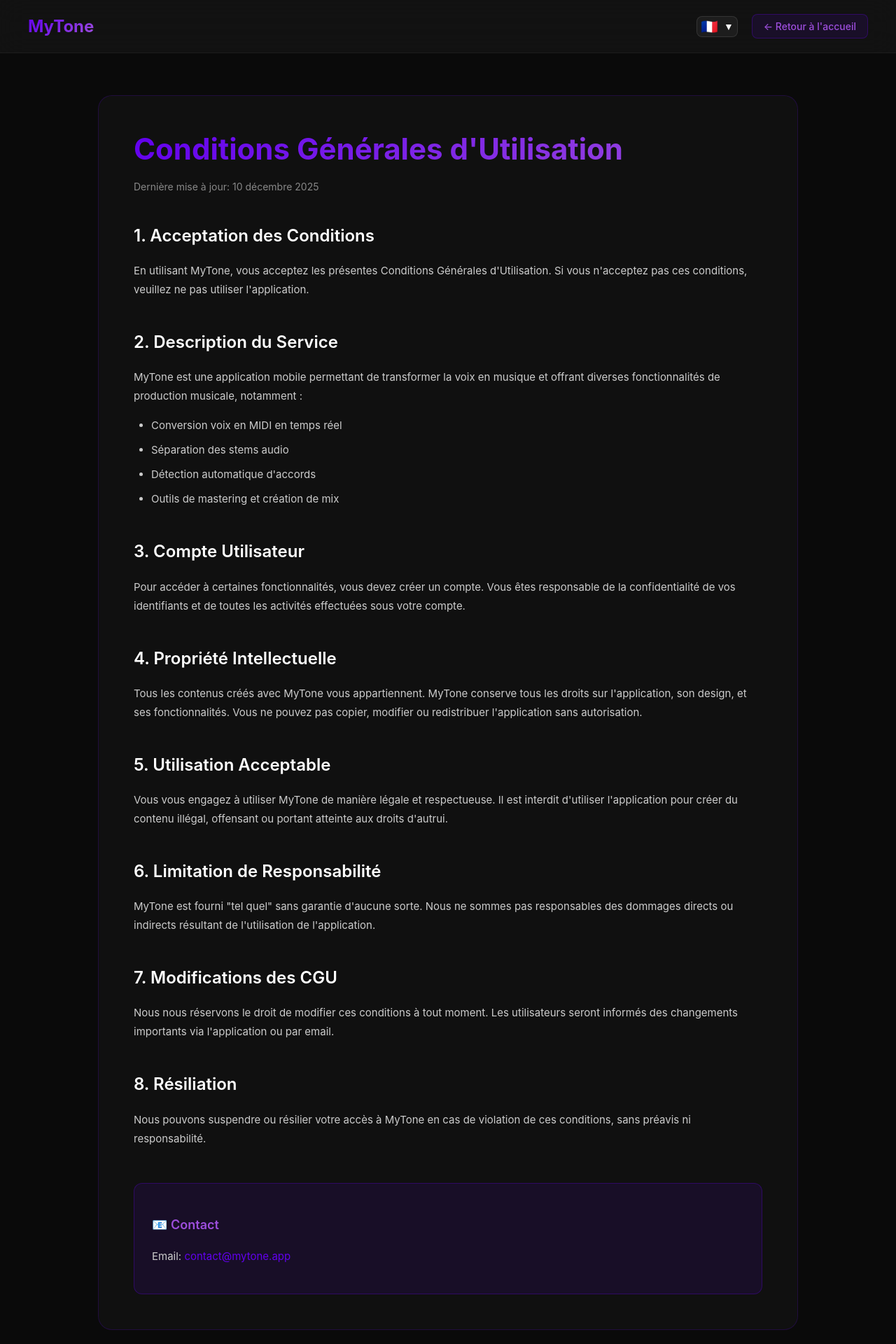
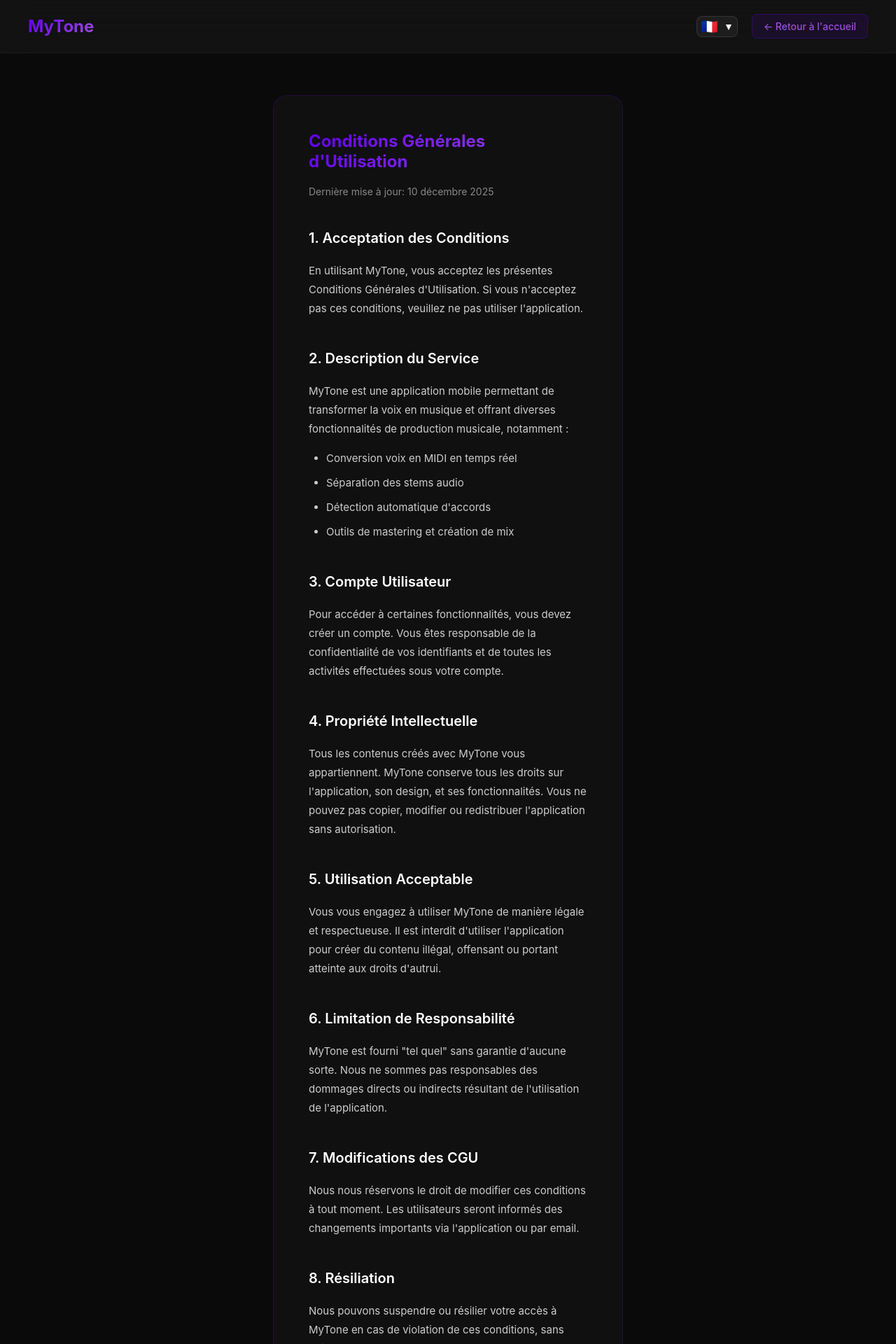
Before and after one commit to MyTone-EIP/website, a Next.js app: page /cgu in a window 1280 px wide. Shown: the top 1920 px of the page at 70% size. Built offline with nearby package versions, Linux system fonts and the light colour scheme.

Commit message:
fixing cgu page

```diff
--- a/app/cgu/page.js
+++ b/app/cgu/page.js
@@ -60,7 +60,7 @@
       </nav>
 
       {/* Contenu principal */}
-      <div style={{ padding: '60px 40px', maxWidth: '1000px', margin: '0 auto' }}>
+      <div style={{ padding: '60px 40px', maxWidth: '500px', margin: '0 auto' }}>
         <div style={{
           background: 'rgba(20,20,20,0.6)',
           border: '1px solid rgba(98,0,238,0.2)',
@@ -70,7 +70,7 @@
           <h1 style={{
             margin: '0 0 20px 0',
             color: 'white',
-            fontSize: '42px',
+            fontSize: '24px',
             fontWeight: '700',
             background: 'linear-gradient(135deg, #6200EE 0%, #9D4EDD 100%)',
             WebkitBackgroundClip: 'text',
@@ -87,7 +87,7 @@
           <div style={{ color: '#ccc', lineHeight: '1.8', fontSize: '15px' }}>
             {/* Section 1 */}
             <section style={{ marginBottom: '40px' }}>
-              <h2 style={{ color: 'white', fontSize: '24px', fontWeight: '600', marginBottom: '15px' }}>
+              <h2 style={{ color: 'white', fontSize: '20px', fontWeight: '600', marginBottom: '15px' }}>
                 1. {t.cguSection1Title}
               </h2>
               <p style={{ marginBottom: '15px' }}>
@@ -97,7 +97,7 @@
 
             {/* Section 2 */}
             <section style={{ marginBottom: '40px' }}>
-              <h2 style={{ color: 'white', fontSize: '24px', fontWeight: '600', marginBottom: '15px' }}>
+              <h2 style={{ color: 'white', fontSize: '20px', fontWeight: '600', marginBottom: '15px' }}>
                 2. {t.cguSection2Title}
               </h2>
               <p style={{ marginBottom: '15px' }}>
@@ -113,7 +113,7 @@
 
             {/* Section 3 */}
             <section style={{ marginBottom: '40px' }}>
-              <h2 style={{ color: 'white', fontSize: '24px', fontWeight: '600', marginBottom: '15px' }}>
+              <h2 style={{ color: 'white', fontSize: '20px', fontWeight: '600', marginBottom: '15px' }}>
                 3. {t.cguSection3Title}
               </h2>
               <p style={{ marginBottom: '15px' }}>
@@ -123,7 +123,7 @@
 
             {/* Section 4 */}
             <section style={{ marginBottom: '40px' }}>
-              <h2 style={{ color: 'white', fontSize: '24px', fontWeight: '600', marginBottom: '15px' }}>
+              <h2 style={{ color: 'white', fontSize: '20px', fontWeight: '600', marginBottom: '15px' }}>
                 4. {t.cguSection4Title}
               </h2>
               <p style={{ marginBottom: '15px' }}>
@@ -133,7 +133,7 @@
 
             {/* Section 5 */}
             <section style={{ marginBottom: '40px' }}>
-              <h2 style={{ color: 'white', fontSize: '24px', fontWeight: '600', marginBottom: '15px' }}>
+              <h2 style={{ color: 'white', fontSize: '20px', fontWeight: '600', marginBottom: '15px' }}>
                 5. {t.cguSection5Title}
               </h2>
               <p style={{ marginBottom: '15px' }}>
@@ -143,7 +143,7 @@
 
             {/* Section 6 */}
             <section style={{ marginBottom: '40px' }}>
-              <h2 style={{ color: 'white', fontSize: '24px', fontWeight: '600', marginBottom: '15px' }}>
+              <h2 style={{ color: 'white', fontSize: '20px', fontWeight: '600', marginBottom: '15px' }}>
                 6. {t.cguSection6Title}
               </h2>
               <p style={{ marginBottom: '15px' }}>
@@ -153,7 +153,7 @@
 
             {/* Section 7 */}
             <section style={{ marginBottom: '40px' }}>
-              <h2 style={{ color: 'white', fontSize: '24px', fontWeight: '600', marginBottom: '15px' }}>
+              <h2 style={{ color: 'white', fontSize: '20px', fontWeight: '600', marginBottom: '15px' }}>
                 7. {t.cguSection7Title}
               </h2>
               <p style={{ marginBottom: '15px' }}>
@@ -163,7 +163,7 @@
 
             {/* Section 8 */}
             <section style={{ marginBottom: '40px' }}>
-              <h2 style={{ color: 'white', fontSize: '24px', fontWeight: '600', marginBottom: '15px' }}>
+              <h2 style={{ color: 'white', fontSize: '20px', fontWeight: '600', marginBottom: '15px' }}>
                 8. {t.cguSection8Title}
               </h2>
               <p style={{ marginBottom: '15px' }}>
@@ -173,17 +173,17 @@
 
             {/* Contact */}
             <section style={{
-              marginTop: '50px',
-              padding: '25px',
+              marginTop: '40px',
+              padding: '5px',
               background: 'rgba(98,0,238,0.1)',
               border: '1px solid rgba(98,0,238,0.3)',
-              borderRadius: '12px'
+              borderRadius: '10px'
             }}>
-              <h3 style={{ color: '#9D4EDD', fontSize: '18px', fontWeight: '600', marginBottom: '10px' }}>
+              <h3 style={{ color: '#9D4EDD', fontSize: '15px', fontWeight: '600', marginBottom: '5px' }}>
                 {t.cguContact}
               </h3>
               <p>
-                Email: <a href="mailto:contact@mytone.app" style={{ color: '#6200EE', textDecoration: 'none' }}>contact@mytone.app</a>
+                Email: <a href="mailto:contact@mytone.studio" style={{ color: '#6200EE', textDecoration: 'none' }}>contact@mytone.studio</a>
               </p>
             </section>
           </div>
```
